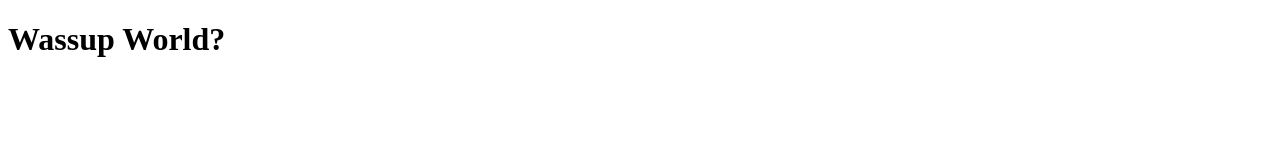
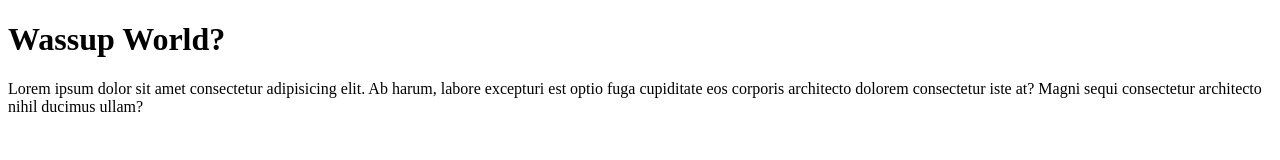
Before and after one commit to Zakie-Mochamad/Test-Git, a plain HTML site: page index.html in a window 1280 px wide. Drawn offline with Linux system fonts and the light colour scheme.

Commit message:
menambahkan paragraf

```diff
--- a/index.html
+++ b/index.html
@@ -8,5 +8,7 @@
 </head>
 <body>
     <h1>Wassup World?</h1>
+
+    <p>Lorem ipsum dolor sit amet consectetur adipisicing elit. Ab harum, labore excepturi est optio fuga cupiditate eos corporis architecto dolorem consectetur iste at? Magni sequi consectetur architecto nihil ducimus ullam?</p>
 </body>
 </html>
```
